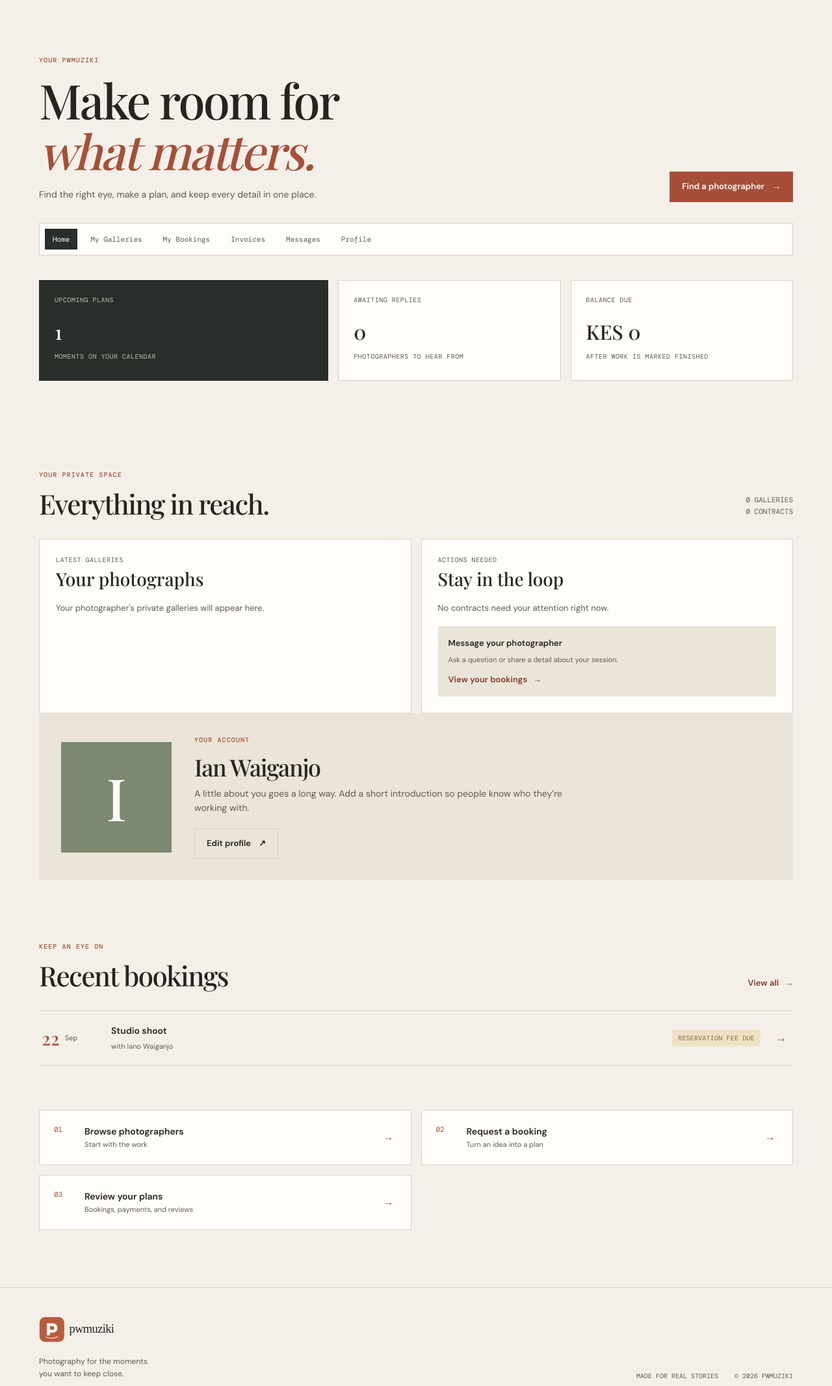
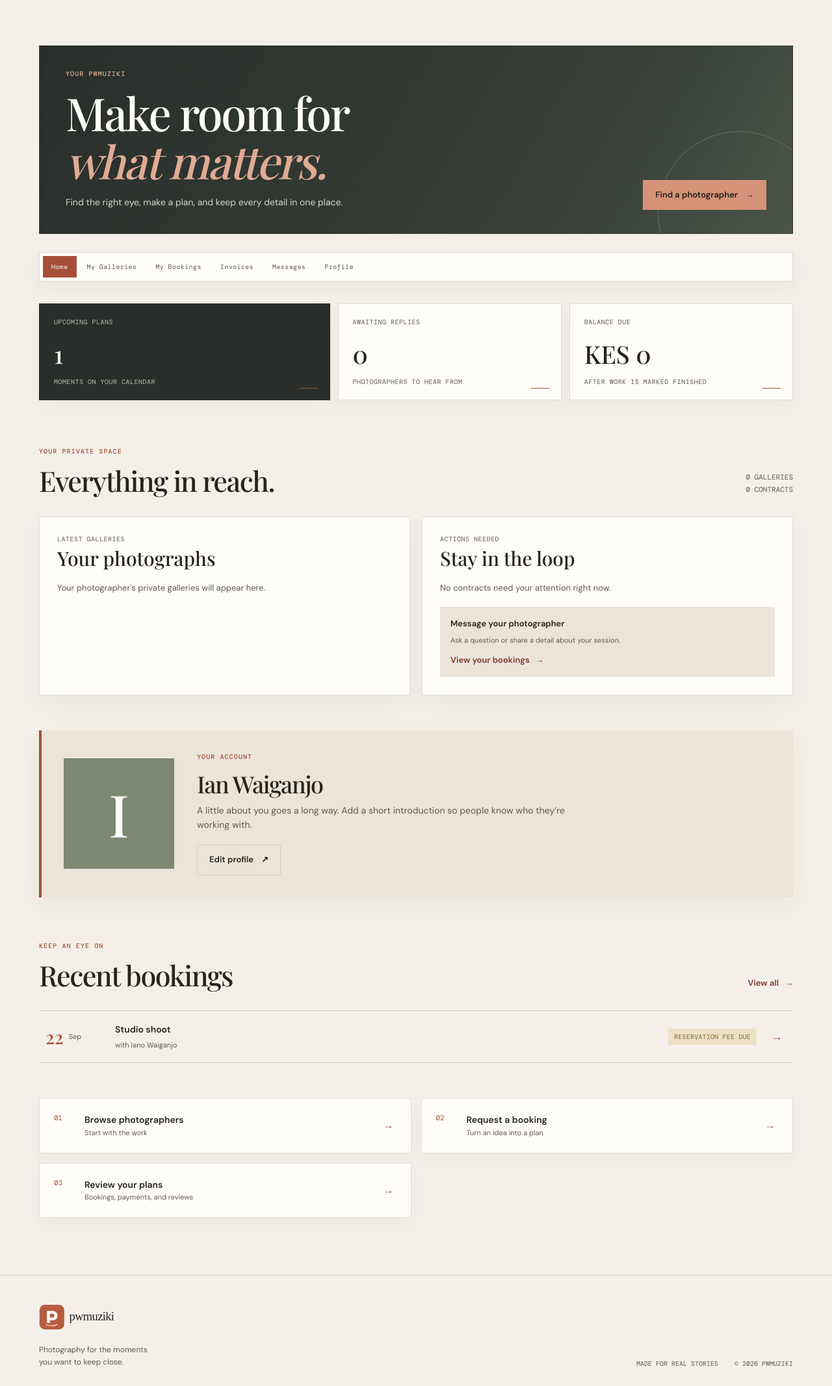
Before and after one commit to iantech-cloud/pwmuziki, a Django app: page /dashboard/ in a window 1280 px wide. Shown: the part 83-2216 px from the top of the page at 65% size. After the commit the page ends 2186 px from the top, so only its background shows below. Run offline with Django 5.2, Linux system fonts and the light colour scheme; a user stored in the database is signed in; data comes from the database, SQL or seed files in the repository; data that the repository does not hold is empty; some web fonts are replaced.

Commit message:
Redesign dashboard workspace styling

```diff
--- a/static/style.css
+++ b/static/style.css
@@ -442,6 +442,54 @@ h3 { font-size: 19px; }
 .contact-copy p { margin-bottom: 22px; color: var(--muted); font-size: 14px; }
 .contact-copy small { display: block; margin-top: 15px; color: var(--muted); font: 10px var(--mono); }
 
+/* Premium dashboard refresh */
+.dashboard-intro {
+    position: relative;
+    margin: 22px 0 28px;
+    padding: 36px 40px;
+    border: 1px solid rgba(39, 36, 31, .14);
+    background: linear-gradient(120deg, var(--night) 0%, #384039 72%, #4b5548 100%);
+    color: var(--white);
+    overflow: hidden;
+}
+.dashboard-intro::after {
+    position: absolute;
+    right: -45px;
+    bottom: -95px;
+    width: 250px;
+    height: 250px;
+    border: 1px solid rgba(255, 253, 249, .2);
+    border-radius: 50%;
+    content: '';
+}
+.dashboard-intro .eyebrow { color: #e0aa94; }
+.dashboard-intro h1 { position: relative; z-index: 1; max-width: 680px; font-size: clamp(42px, 6vw, 70px); }
+.dashboard-intro h1 em { color: #e0aa94; }
+.dashboard-intro .dashboard-lede { position: relative; z-index: 1; color: #d2d5ce; }
+.dashboard-intro .button { position: relative; z-index: 1; flex: 0 0 auto; background: #d49378; color: #241f1b; }
+.dashboard-intro .button:hover { background: var(--white); }
+.dashboard-nav { position: sticky; top: 82px; z-index: 5; gap: 3px; margin: 0 0 34px; padding: 5px; border-color: rgba(39, 36, 31, .16); box-shadow: 0 8px 24px rgba(65, 53, 40, .06); }
+.dashboard-nav a { padding: 10px 13px; font-size: 10px; letter-spacing: .04em; }
+.dashboard-nav a:hover, .dashboard-nav .dashboard-nav-active { background: var(--rust); color: var(--white); }
+.dashboard-overview { gap: 12px; margin-bottom: 42px; }
+.overview-card { position: relative; min-height: 142px; padding: 21px 22px; border-color: rgba(39, 36, 31, .14); box-shadow: 0 8px 24px rgba(65, 53, 40, .04); }
+.overview-card::after { position: absolute; right: 18px; bottom: 17px; width: 28px; height: 1px; background: var(--rust); content: ''; }
+.overview-card strong { margin-top: 17px; font-size: 38px; }
+.dashboard-workspace { padding-top: 30px; }
+.section-heading.compact h2 { font-size: clamp(31px, 4vw, 43px); }
+.workspace-grid { gap: 18px; }
+.workspace-card { padding: 27px; border-color: rgba(39, 36, 31, .14); box-shadow: 0 12px 30px rgba(65, 53, 40, .045); }
+.workspace-card h3 { font-size: 30px; }
+.workspace-action { padding: 15px; background: var(--paper); }
+.workspace-action:hover { background: var(--white); border-color: var(--rust); transform: translateX(3px); }
+.dashboard-profile { margin-top: 54px; border-left: 4px solid var(--rust); box-shadow: 0 12px 30px rgba(65, 53, 40, .05); }
+.dashboard-bookings { padding-top: 68px; }
+.booking-row { padding: 18px 10px; }
+.booking-row:hover { border-color: var(--rust); }
+.dashboard-tool-links { margin-top: 44px; }
+.dashboard-tool-links a { border-color: rgba(39, 36, 31, .14); box-shadow: 0 8px 22px rgba(65, 53, 40, .035); }
+.dashboard-tool-links a:hover { background: var(--paper-deep); }
+
 @media (max-width: 480px) {
     body { overflow-x: hidden; }
     .shell { width: min(100% - 28px, 600px); }
```
